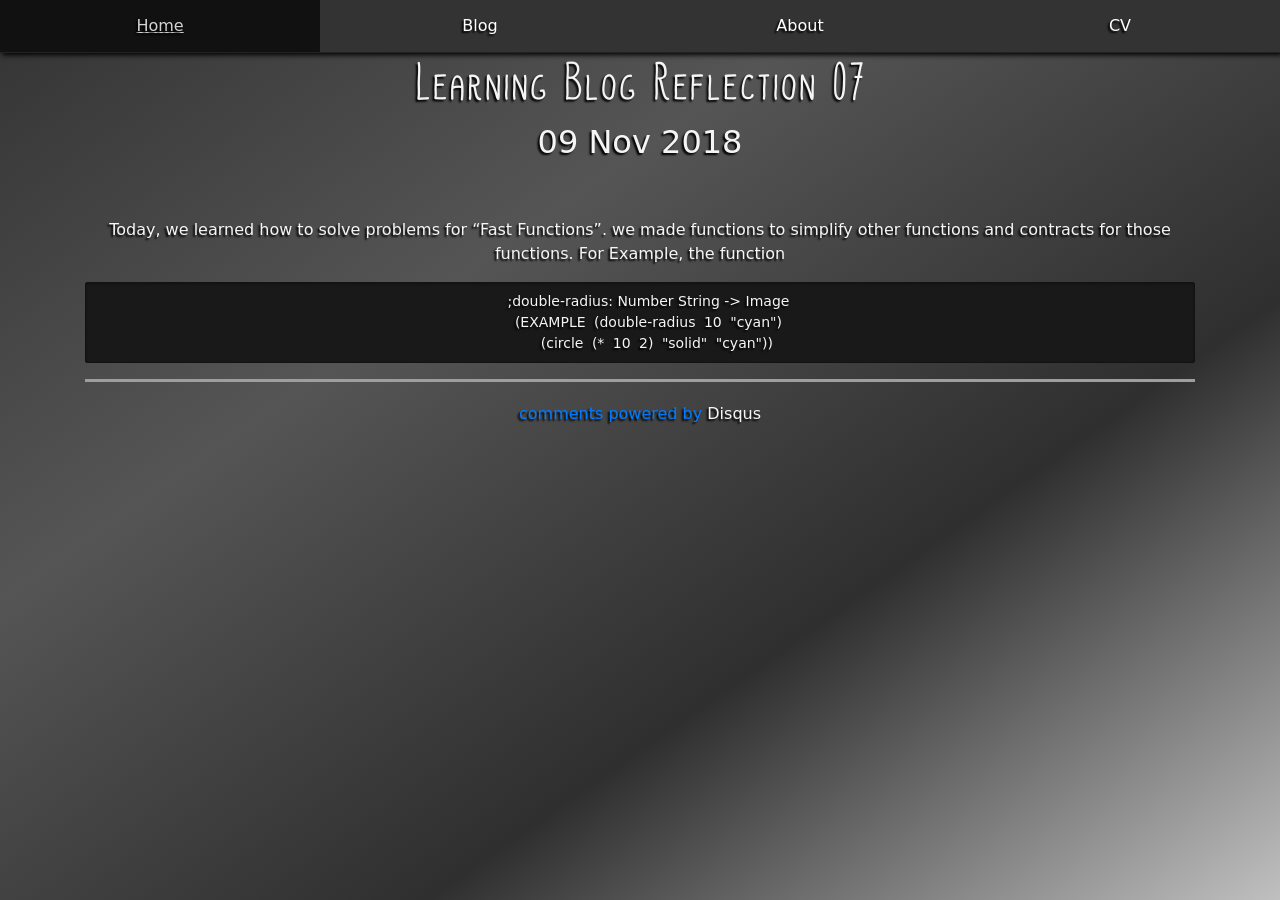
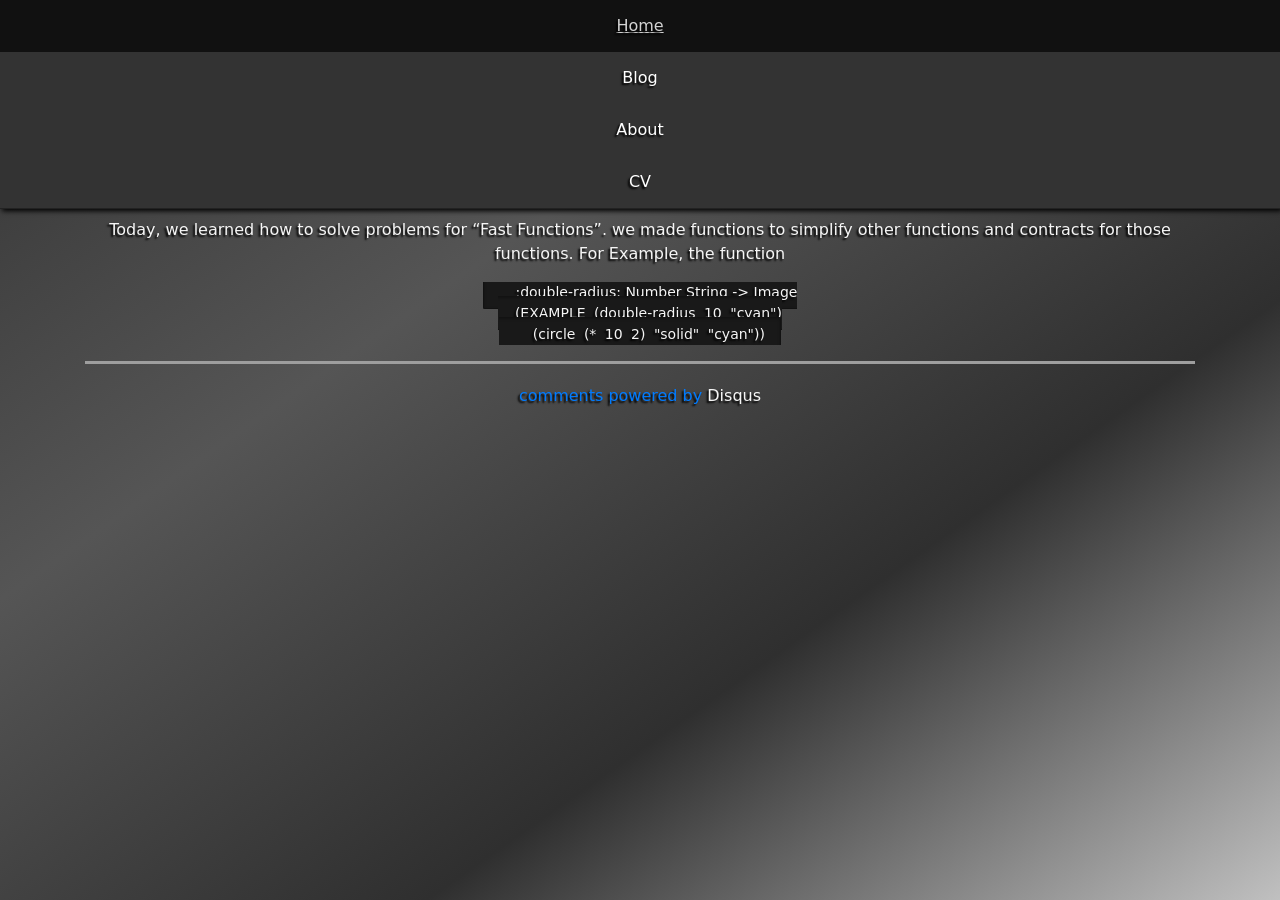
Before and after one commit to lemueldls/lemueld6200.github.io, a Jekyll site: the page built from _posts/2018-11-09-learning-blog-reflection-07.md, in a window 1280 px wide. Built offline with Jekyll 4.4.1, drawn with Linux system fonts in a browser that asks for light colours; comment, search, counter and statistics services are not loaded; grey boxes are pictures that could not be loaded.

Commit message:
Update main.css

```diff
--- a/css/main.css
+++ b/css/main.css
@@ -138,8 +138,8 @@ li a:hover:not(.active) {
 	box-shadow: 2px 2px 5px black;
 }
 .menu li {
-	width: 25% !important;
-	height: 100% !important;
+	width: 100%;
+	height: 100%;
 	background: #333;
 }
 .active {
@@ -176,32 +176,6 @@ blockquote {
   margin:0;
   padding:0 0 0 20px;
   font-style:italic;
-}
-
-code {
-  font-family: Monaco, Bitstream Vera Sans Mono, Lucida Console, Terminal, monospace;
-  color:#efefef;
-  font-size:13px;
-  margin: 0 4px;
-  padding: 4px 6px;
-  border-radius: 2px;
-}
-
-pre {
-  padding:8px 15px;
-  background: #191919;
-  border-radius: 2px;
-  border:1px solid #121212;
-  box-shadow: inset 0 1px 3px rgba(0,0,0,.3);
-  overflow: auto;
-  overflow-y: hidden;
-
-  code {
-    color: #efefef;
-    text-shadow: 0px 1px 0px #000;
-    margin: 0;
-    padding: 0;
-  }
 }
 
 table {
@@ -258,14 +232,13 @@ blockquote {
 
 code {
     font-family: Monaco, Bitstream Vera Sans Mono, Lucida Console, Terminal, monospace;
-  color:#efefef;
     font-size:13px;
     margin: 0 4px;
     padding: 4px 6px;
     border-radius: 2px;
-}
-
-pre {
+    text-shadow: 0px 1px 0px #000;
+    margin: 0;
+    padding: 0;
     padding:8px 15px;
     background: #191919;
     border-radius: 2px;
@@ -273,14 +246,6 @@ pre {
     box-shadow: inset 0 1px 3px rgba(0,0,0,.3);
     overflow: auto;
     overflow-y: hidden;
-
-
-}
-pre code {
-    color: #efefef;
-    text-shadow: 0px 1px 0px #000;
-    margin: 0;
-    padding: 0;
 }
 table {
   width:100%;
```
Lines whose indentation alone changed are shown as unchanged.
